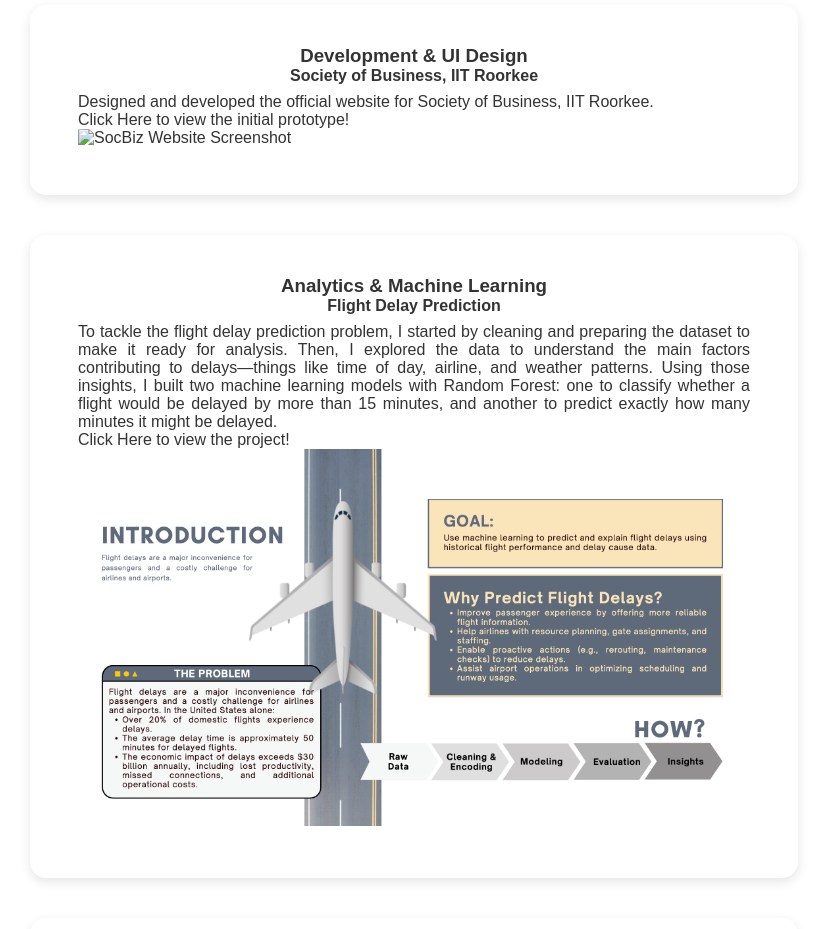
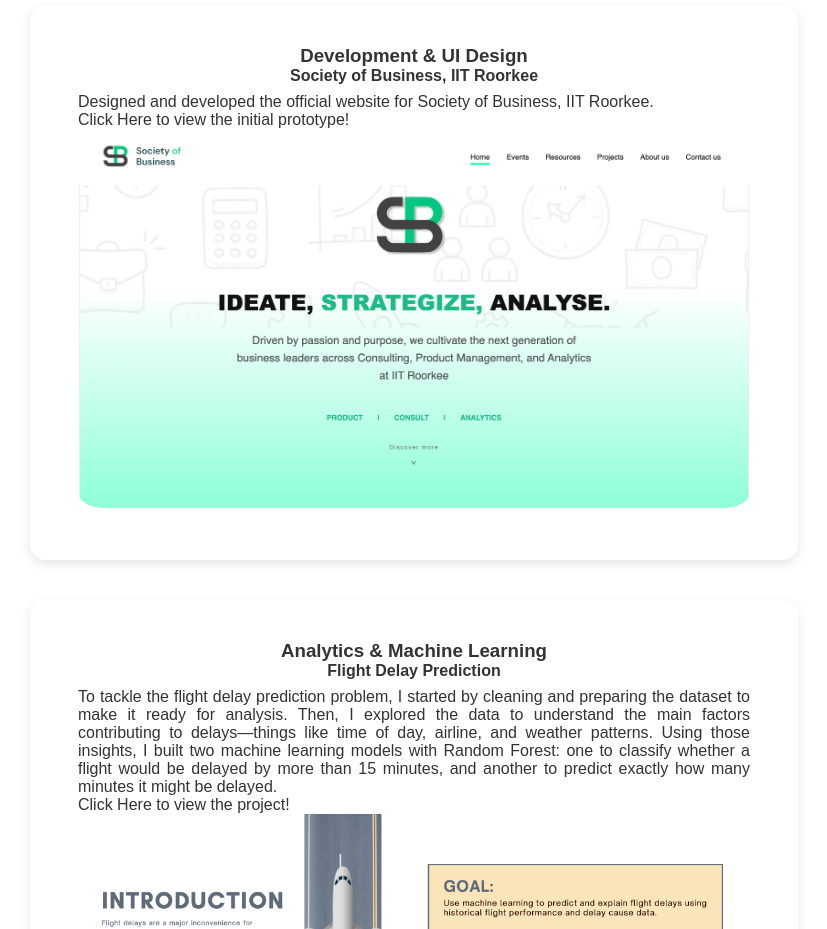
Before and after one commit to sargamjain5/my-portfolio, a plain HTML site: page index.html in a window 1280 px wide. Shown: the part 1480-2409 px from the top of the page, without its empty margins (226-1053 px from the left). Drawn offline with Linux system fonts and the light colour scheme.

Commit message:
Update index.html

```diff
--- a/index.html
+++ b/index.html
@@ -74,7 +74,7 @@
         <p><strong>Society of Business, IIT Roorkee</strong></p>
         <div class="socbiz-text">
           <p>Designed and developed the official website for Society of Business, IIT Roorkee. <br>Click Here to view the initial prototype!</p>
-          <img class="website-img" src="website.png" alt="SocBiz Website Screenshot">
+          <img class="website-img" src="assets/website.png" alt="SocBiz Website Screenshot">
         </div>
       </a>
     </div>
```
